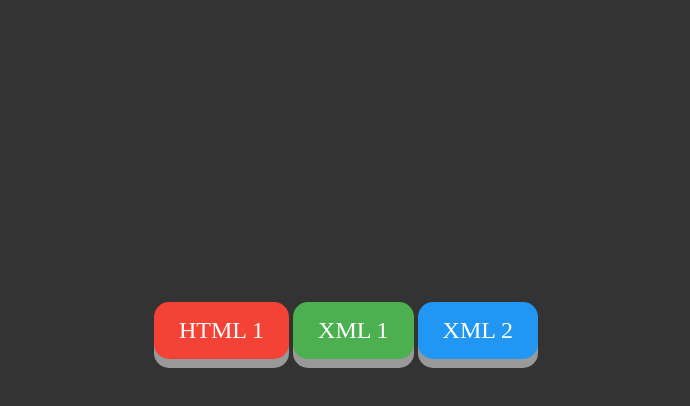
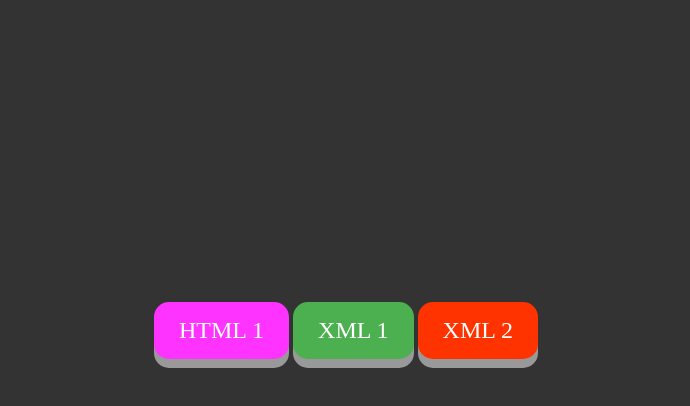
Before and after one commit to R0ohullah/R0ohullah.github.io, a plain HTML site: page index.html in a window 1280 px wide. Shown: the part 78-484 px from the top of the page, without its empty margins (294-984 px from the left). Drawn offline with Linux system fonts and the light colour scheme.

Commit message:
Update index.html
changed colors

```diff
--- a/index.html
+++ b/index.html
@@ -50,13 +50,13 @@
         transform: translateY(4px);
       }
       .red {
-        background-color: #f44336;
+        background-color: #ff33ff;
       }
       .green {
         background-color: #4caf50;
       }
       .blue {
-        background-color: #2196f3;
+        background-color: #ff3300;
       }
     </style>
   </head>
```
